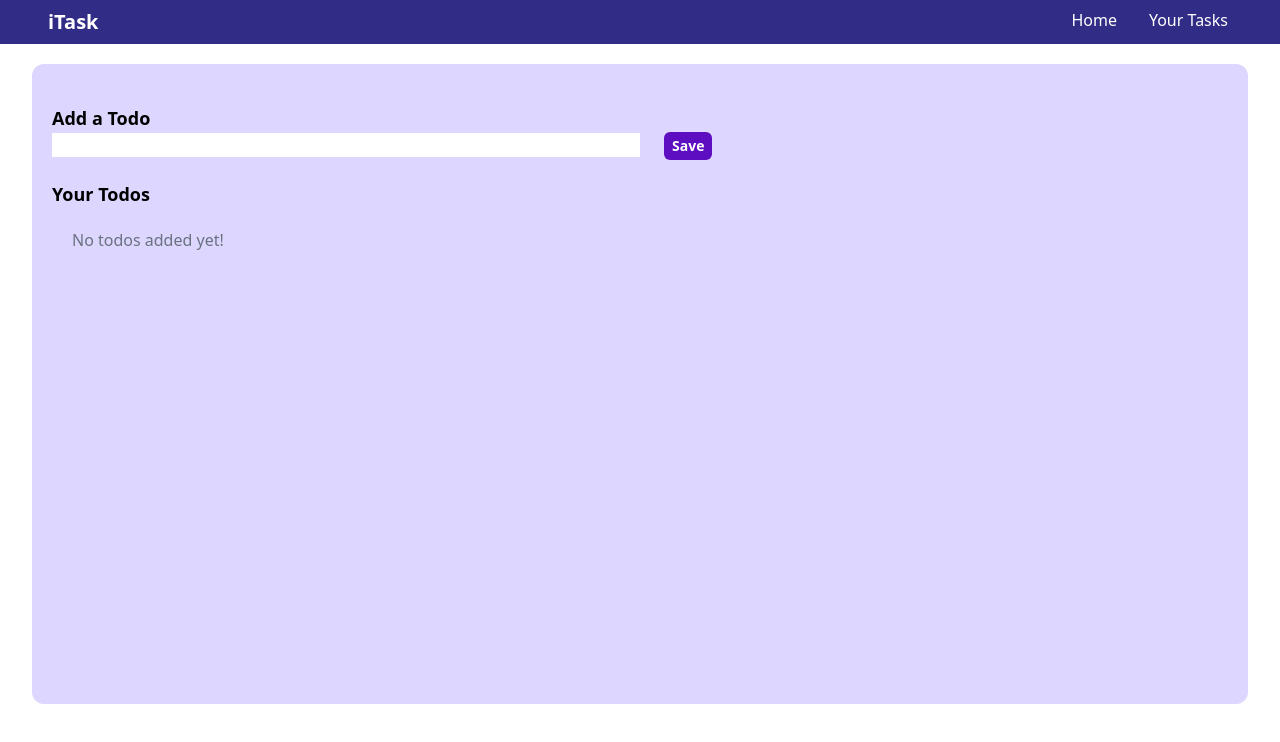
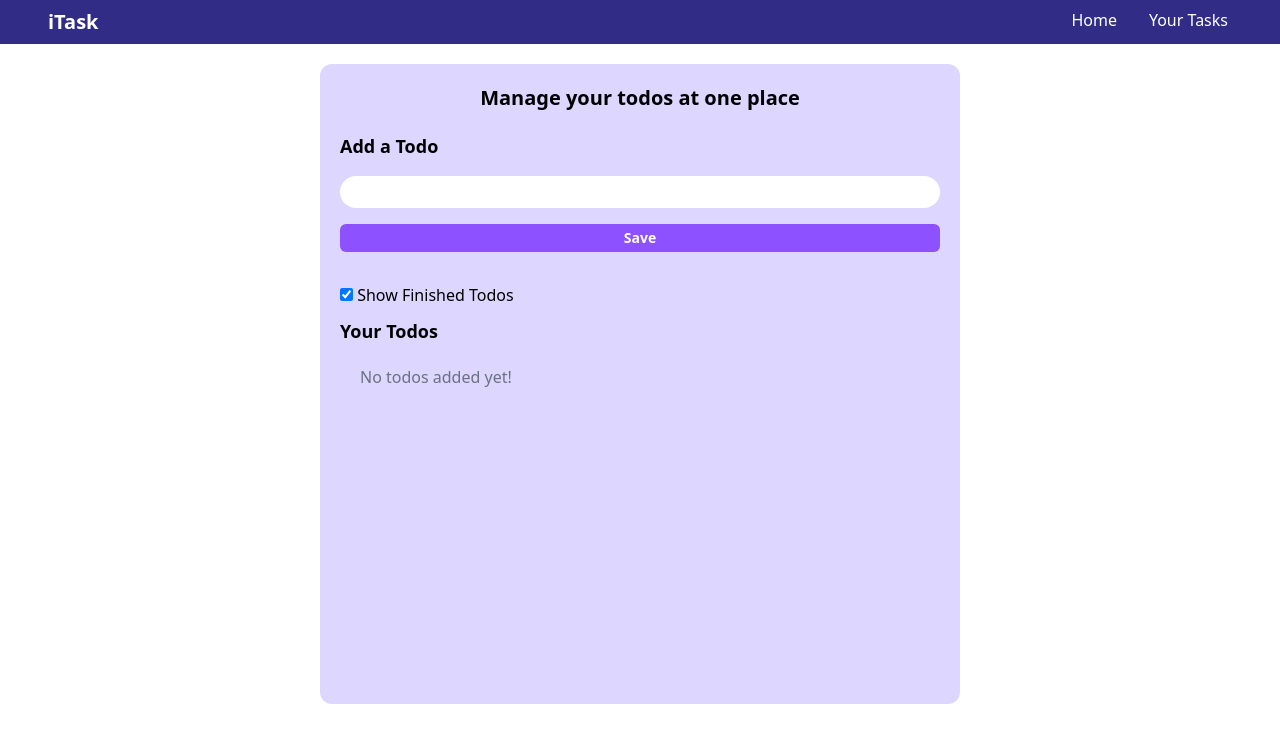
Before and after one commit to Pramodsnz01/TodoList-App-React-, a React (Vite) app: page / in a window 1280 px wide. Shown: the top 742 px of the page. Built offline with nearby package versions, Linux system fonts and the light colour scheme.

Commit message:
adding show completed todos button and logic

```diff
--- a/package.json
+++ b/package.json
@@ -13,6 +13,7 @@
     "@tailwindcss/vite": "^4.1.10",
     "react": "^19.1.0",
     "react-dom": "^19.1.0",
+    "react-icons": "^5.5.0",
     "tailwindcss": "^4.1.10",
     "uuid": "^11.1.0"
   },
--- a/src/App.jsx
+++ b/src/App.jsx
@@ -2,11 +2,14 @@ import { useState, useEffect } from 'react'
 import Navbar from './components/Navbar'
 import './App.css'
 import { v4 as uuidv4 } from 'uuid';
+import { MdDelete } from "react-icons/md";
+import { FaEdit } from "react-icons/fa";
 
 function App() {
 
   const [todo, setTodo] = useState(" ");
   const [todos, setTodos] = useState([]);
+  const [showFinished, setshowFinished] = useState(true)
 
   useEffect(() => {
     let todoString = localStorage.getItem("todos");
@@ -31,6 +34,12 @@ function App() {
   const handleChange = (e) => {
     setTodo(e.target.value); // Clear the input field after adding
   }
+
+  const toggleFinished = (e) => {
+    setshowFinished(!showFinished);
+  }
+
+
   const handleCheckbox = (e) => {
     let id = e.target.name
     let index = todos.findIndex(item => {
@@ -63,26 +72,28 @@ function App() {
   return (
     <>
       <Navbar />
-      <div className='contatiner mx-8 my-5 rounded-xl p-5 bg-violet-200 min-h-[80vh]'>
-        <div className="addTodo my-5">
+      <div className='contatiner mx-auto my-5 rounded-xl p-5 bg-violet-200 min-h-[80vh] w-1/2'>
+      <h1 className="font-bold text-center text-xl">Manage your todos at one place</h1>
+        <div className="addTodo my-5 flex flex-col gap-4">
           <h2 className="text-lg font-bold">Add a Todo</h2>
-          <input onChange={handleChange} value={todo} type="text" className='w-1/2 bg-white' />
-          <button onClick={handleAdd} className='bg-violet-800 hover:bg-violet-950 p-2 py-1 text-sm font-bold text-white rounded-md mx-6'>Save</button>
+          <input onChange={handleChange} value={todo} type="text" className='w-full bg-white rounded-full px-5 py-1' />
+          <button onClick={handleAdd} disabled={todo.length<=3} className='bg-violet-800 hover:bg-violet-950 p-2 py-1 text-sm font-bold text-white rounded-md disabled:bg-violet-500'>Save</button>
         </div>
+        <input className='my-4' onChange={toggleFinished} type="checkbox" checked={showFinished} /> Show Finished Todos
         <h2 className='text-lg font-bold'>Your Todos</h2>
         <div className="todos ">
           {todos.length === 0 && <div className='m-5 text-gray-500'>No todos added yet!</div>}
           {todos.map(item => {
 
-            return <div key={item.id} className="todo flex w-1/4 my-3 justify-between">
+            return (showFinished || !item.isCompleted) && <div key={item.id} className="todo flex w-1/2 my-3 justify-between">
               <div className="flex gap-5">
 
-                <input name={item.id} onChange={handleCheckbox} type="checkbox" value={item.isCompleted} />
+                <input name={item.id} onChange={handleCheckbox} type="checkbox" checked={item.isCompleted} />
                 <div className={item.isCompleted ? "line-through" : ""}>{item.todo}</div>
               </div>
               <div className="buttons flex h-full">
-                <button onClick={(e) => { handleEdit(e, item.id) }} className='bg-violet-800 hover:bg-violet-950 p-2 py-1 text-sm font-bold text-white rounded-md mx-1'>Edit</button>
-                <button onClick={(e) => { handleDelete(e, item.id) }} className='bg-violet-800 hover:bg-violet-950 p-2 py-1 text-sm font-bold text-white rounded-md mx-1'>Delete</button>
+                <button onClick={(e) => { handleEdit(e, item.id) }} className='bg-violet-800 hover:bg-violet-950 p-2 py-1 text-sm font-bold text-white rounded-md mx-1'><FaEdit /></button>
+                <button onClick={(e) => { handleDelete(e, item.id) }} className='bg-violet-800 hover:bg-violet-950 p-2 py-1 text-sm font-bold text-white rounded-md mx-1'><MdDelete /></button>
               </div>
 
             </div>
```
Also changed, not shown: 1 other file (tests, documents, lock files or other folders).
